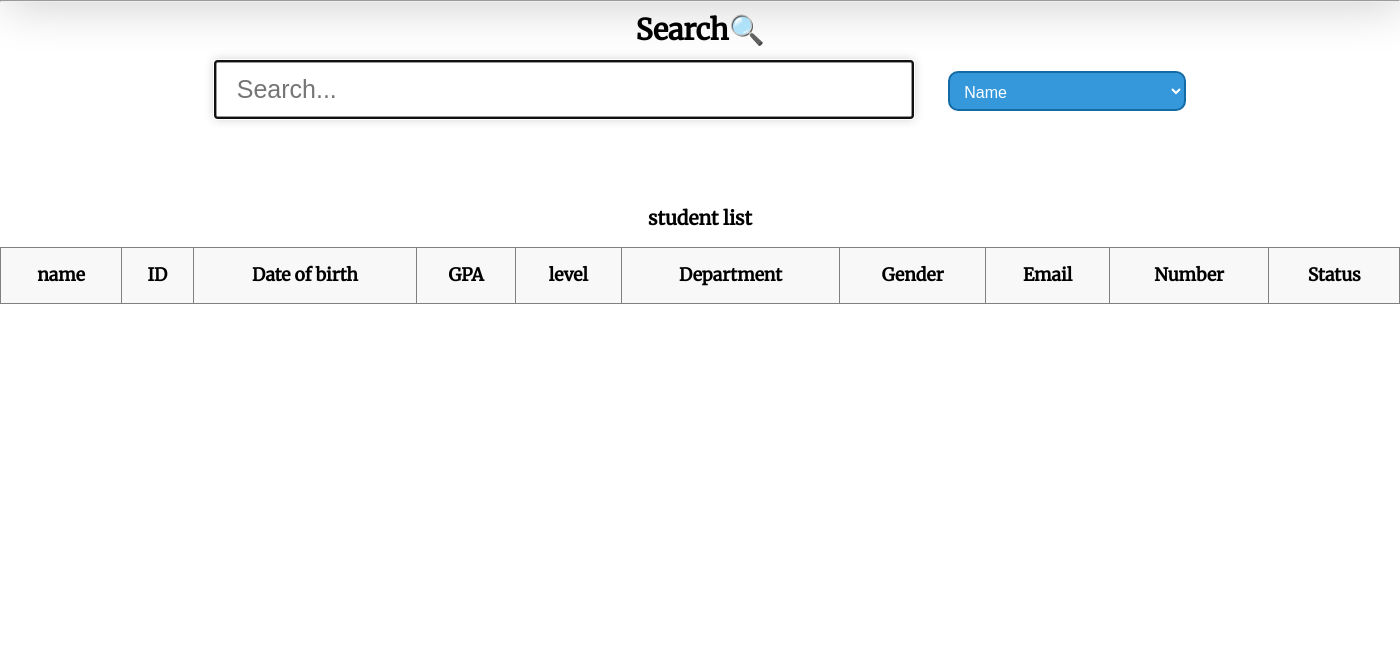
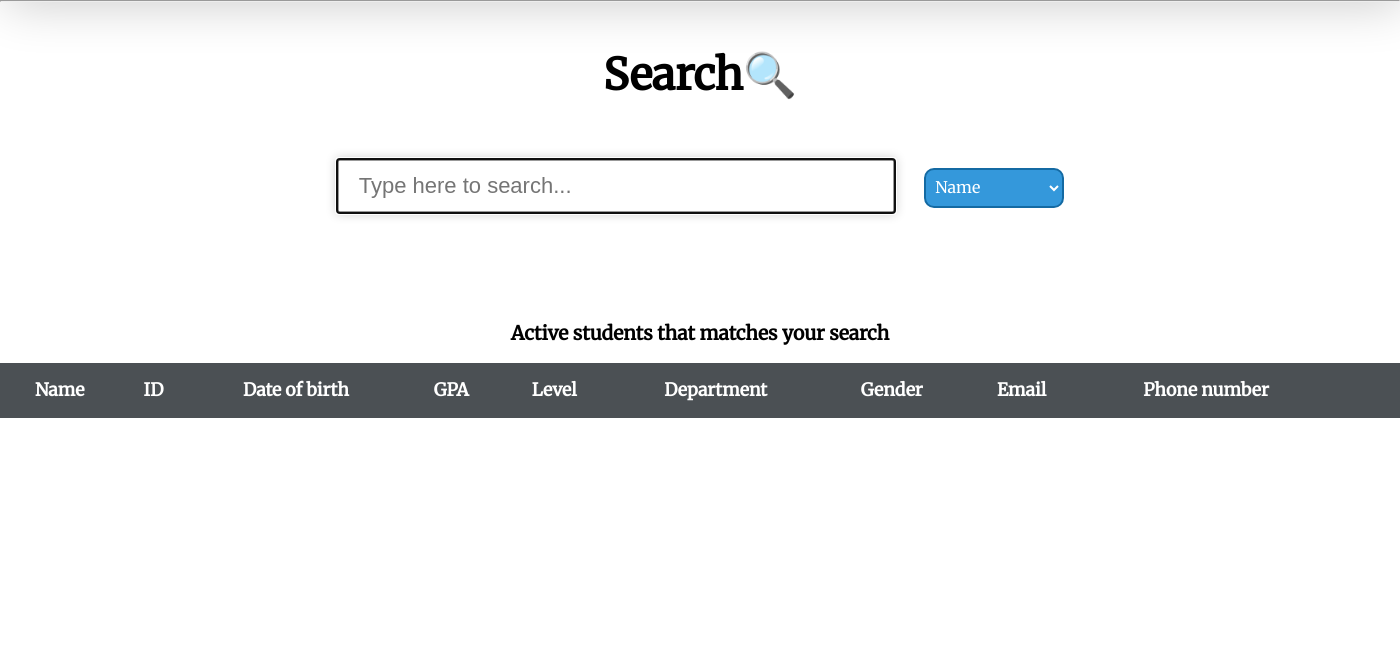
Before and after one commit to Dola1122/student_affairs_django, a Django app: template student_affairs_app/templates/html/search.html in a window 1400 px wide. Shown: the part 70-728 px from the top of the page. Run offline with Django 3.2, Linux system fonts and the light colour scheme; the template is opened without the code that fills it, so the values that code supplies are empty; some web fonts are replaced.

Commit message:
Search functionality in database & adding styles to search.html

```diff
--- a/student_affairs_app/static/css/styles.css
+++ b/student_affairs_app/static/css/styles.css
@@ -381,27 +381,56 @@ td {
 /*Sahar start*/
 
 #myInput {
-  width: 50%;
-  font-size: 25px;
+  font-size: 22px;
   padding: 12px 20px 12px 20px;
   border: 3px solid #999999;
   margin-bottom: 50px;
   margin-right: 20px;
   box-shadow: 0 0 10px rgba(0, 0, 0, 0.2);
   -moz-box-align: center;
+  width: 40%;
 }
 
 #searchType {
   height: 40px;
-  width: 17%;
-  padding: 10px 10px 10px 10px;
+  width: 10%;
+  /*padding: 10px 10px 10px 10px;*/
   border-radius: 10px;
   border-color: #146aa3;
   border-width: 2px;
   background-color: #3498db;
-  margin-left: 10px;
+  /*margin-left: 10px;*/
   color: #ffffff;
   font-size: 16px;
+  margin: 2px 0px 2px 4px;
+  font-family: 'Merriweather', serif;
+  padding: 2px 0px 2px 5px;
+}
+
+#searched {
+  border-collapse: collapse;
+  font-size: 0.9em;
+  min-width: 1400px;
+  margin: 50px 0 50px 0;;
+}
+
+#searchTableHead tr {
+  color: white;
+  background-color: #4b5054;
+  font-width: bold;
+}
+
+#searchTableBody {
+  font-weight: normal;
+}
+
+#searchTableBody tr {
+  border-bottom: 1px solid #dddddd;
+}
+
+#pageTitle {
+  font-size: 2.7rem;
+  margin: 30px 0px 40px 0px;
 }
 
 /*Sahar end*/
--- a/student_affairs_app/static/js/search.js
+++ b/student_affairs_app/static/js/search.js
@@ -1,76 +1,73 @@
 
-
-var arrDataStorage = JSON.parse(localStorage.getItem("arrDataStorage")) || [];
-
-const tableBody = document.getElementById("tableBodySearch")
-let index = 0;
-for (const student of arrDataStorage) {
-    const row = document.createElement('tr');
-    const nameCell = document.createElement('td');
-    const idCell = document.createElement('td');
-    const dobCell = document.createElement('td');
-    const gpaCell = document.createElement('td');
-    const levelCell = document.createElement('td');
-    const deptCell = document.createElement('td');
-    const genderCell = document.createElement('td');
-    const emailCell = document.createElement('td');
-    const phoneCell = document.createElement('td');
-    const statusCell = document.createElement('td');
-    var editButton = document.createElement("button");
-    var changeDepartmentButton = document.createElement("button");
-    var editCell = document.createElement("td");
-    var changeDepartmentCell = document.createElement("td");
-    editButton.setAttribute("onclick", `editfn(${index})`);
-    changeDepartmentButton.setAttribute("onclick", `depfn(${index})`);
-    index++;
-
-    nameCell.textContent = student.name;
-    idCell.textContent = student.IDnum;
-    dobCell.textContent = student.birthDate;
-    gpaCell.textContent = student.gpa;
-    levelCell.textContent = student.level;
-    deptCell.textContent = student.dep;
-    genderCell.textContent = student.gender;
-    emailCell.textContent = student.email;
-    phoneCell.textContent = student.mobile;
-    statusCell.textContent = student.status;
-    editButton.textContent = "Edit info";
-    changeDepartmentButton.textContent = "Edit Department";
-    editButton.classList.toggle("btn");
-    changeDepartmentButton.classList.toggle("btn");
-
-
-
-    // add row to table body
-    row.appendChild(nameCell);
-    row.appendChild(idCell);
-    row.appendChild(dobCell);
-    row.appendChild(gpaCell);
-    row.appendChild(levelCell);
-    row.appendChild(deptCell);
-    row.appendChild(genderCell);
-    row.appendChild(emailCell);
-    row.appendChild(phoneCell);
-    row.appendChild(statusCell);
-    row.appendChild(editCell);
-    row.appendChild(changeDepartmentCell);
-    editCell.appendChild(editButton);
-    editButton.id = "editButton";
-    changeDepartmentCell.appendChild(changeDepartmentButton);
-    changeDepartmentButton.id = "changeDepartmentButton";
-
-    tableBody.appendChild(row);
-
-    function editfn(index) {
-        window.location.href = "edit_student.html?index=" + index;
-    };
-
-
-    function depfn(index) {
-        window.location.href = "assign_department.html?index=" + index;
-    }
-
-}
+// const tableBody = document.getElementById("tableBodySearch")
+// let index = 0;
+// for (const student of arrDataStorage) {
+//     const row = document.createElement('tr');
+//     const nameCell = document.createElement('td');
+//     const idCell = document.createElement('td');
+//     const dobCell = document.createElement('td');
+//     const gpaCell = document.createElement('td');
+//     const levelCell = document.createElement('td');
+//     const deptCell = document.createElement('td');
+//     const genderCell = document.createElement('td');
+//     const emailCell = document.createElement('td');
+//     const phoneCell = document.createElement('td');
+//     const statusCell = document.createElement('td');
+//     var editButton = document.createElement("button");
+//     var changeDepartmentButton = document.createElement("button");
+//     var editCell = document.createElement("td");
+//     var changeDepartmentCell = document.createElement("td");
+//     editButton.setAttribute("onclick", `editfn(${index})`);
+//     changeDepartmentButton.setAttribute("onclick", `depfn(${index})`);
+//     index++;
+//
+//     nameCell.textContent = student.name;
+//     idCell.textContent = student.IDnum;
+//     dobCell.textContent = student.birthDate;
+//     gpaCell.textContent = student.gpa;
+//     levelCell.textContent = student.level;
+//     deptCell.textContent = student.dep;
+//     genderCell.textContent = student.gender;
+//     emailCell.textContent = student.email;
+//     phoneCell.textContent = student.mobile;
+//     statusCell.textContent = student.status;
+//     editButton.textContent = "Edit info";
+//     changeDepartmentButton.textContent = "Edit Department";
+//     editButton.classList.toggle("btn");
+//     changeDepartmentButton.classList.toggle("btn");
+//
+//
+//
+//     // add row to table body
+//     row.appendChild(nameCell);
+//     row.appendChild(idCell);
+//     row.appendChild(dobCell);
+//     row.appendChild(gpaCell);
+//     row.appendChild(levelCell);
+//     row.appendChild(deptCell);
+//     row.appendChild(genderCell);
+//     row.appendChild(emailCell);
+//     row.appendChild(phoneCell);
+//     row.appendChild(statusCell);
+//     row.appendChild(editCell);
+//     row.appendChild(changeDepartmentCell);
+//     editCell.appendChild(editButton);
+//     editButton.id = "editButton";
+//     changeDepartmentCell.appendChild(changeDepartmentButton);
+//     changeDepartmentButton.id = "changeDepartmentButton";
+//
+//     tableBody.appendChild(row);
+//
+//     function editfn(index) {
+//         window.location.href = "edit_student.html?index=" + index;
+//     };
+//
+//
+//     function depfn(index) {
+//         window.location.href = "assign_department.html?index=" + index;
+//     }
+//
+// }
 
 
 
@@ -99,7 +96,7 @@ column.addEventListener("change", function () {
 })
 
 const searchInput = document.getElementById("myInput");
-const tableBodysh = document.getElementById("tableBodySearch");
+const tableBodysh = document.getElementById("searchTableBody");
 
 searchInput.addEventListener("input", function () {
     let rows = tableBodysh.getElementsByTagName("tr")
--- a/student_affairs_app/templates/html/search.html
+++ b/student_affairs_app/templates/html/search.html
@@ -2,14 +2,16 @@
 <html lang="en">
 
 <head>
-    <meta charset="UTF-8">
-    <meta http-equiv="X-UA-Compatible" content="IE=edge">
-    <meta name="viewport" content="width=device-width, initial-scale=1.0">
-    <title>Search🔍</title>
+    <meta charset="UTF-8" />
+    <meta http-equiv="X-UA-Compatible" content="IE=edge" />
+    <meta name="viewport" content="width=device-width, initial-scale=1.0" />
+    <title>Search</title>
     <link
         href="https://fonts.googleapis.com/css2?family=Merriweather&family=Montserrat&family=Nabla&family=Sacramento&display=swap"
-        rel="stylesheet">
-    <link rel="stylesheet" href="../css/styles.css">
+        rel="stylesheet"
+    />
+    {% load static %}
+    <link rel="stylesheet" href="{% static 'css/styles.css' %}" />
 
 </head>
 
@@ -39,7 +41,8 @@
         <hr>
 
         <p>
-        <h1>Search🔍</h1>
+{#        <h1 id="pageTitle" style="font-size: 2.7rem; margin: 30px 0px 40px 0px;">Search🔍</h1>#}
+        <h1 id="pageTitle">Search🔍</h1>
         </p>
 
         <!-- <div>
@@ -47,7 +50,9 @@
         <button id="searchBtn">🔍</button>
     </div> -->
         <div>
-            <input type="text" id="myInput" placeholder="Search..." autofocus>
+{#            <input type="text" id="myInput" placeholder="Type here to search..." autofocus style="width: 40%; margin: auto;">#}
+            <input type="text" id="myInput" placeholder="Type here to search..." autofocus>
+{#            <select id="searchType" style="width: 10%; margin: 2px 0px 2px 4px; font-family: 'Merriweather', serif; padding: 2px 0px 2px 5px;">#}
             <select id="searchType">
                 <option value="name">Name</option>
                 <option value="id">ID</option>
@@ -56,62 +61,53 @@
         </div>
 
 
-        <table border="1" inputmode="html" class="table">
-            <caption class="tableName">student list</caption> <!--naming the table-->
-            <thead class="tableHead">
+{#        <table inputmode="html" id="searched" style="border-collapse: collapse; margin: 50px 0px 50px 0px; font-size: 0.9em; min-width: 1400px;">#}
+        <table inputmode="html" id="searched">
+            <caption class="tableName">Active students that matches your search</caption> <!--naming the table-->
+            <thead id="searchTableHead">
+{#                <tr style="background-color: #4b5054; color: white; font-width: bold;">#}
                 <tr>
-                    <td>name</td>
+                    <td>Name</td>
                     <td>ID</td>
                     <td>Date of birth</td>
                     <td>GPA</td>
-                    <td>level</td>
+                    <td>Level</td>
                     <td>Department</td>
                     <td>Gender</td>
                     <td>Email</td>
-                    <td>Number</td>
-                    <td>Status</td>
+                    <td>Phone number</td>
+                    <td></td>
+                    <td></td>
+{#                    <td>Status</td>#}
 
                 </tr>
             </thead>
-            <tbody id="tableBodySearch" class="tableList">
-                <!-- <tr>
-                <td>faraj Mohsen</td>
-                <td>2</td>
-                <td>2023-04-07</td>
-                <td>0.24</td>
-                <td>2</td>
-                <td>DS</td>
-                <td>Female</td>
-                <td>i.vmd77@gmail.com</td>
-                <td>+201158819399</td>
-                <td>inactive</td>
-            </tr>
-            <tr>
-                <td>hoo</td>
-                <td>1</td>
-                <td>1</td>
-                <td>3</td>
-                <td>2</td>
-                <td>2</td>
-                <td>male</td>
-                <td>1</td>
-                <td>1</td>
-                <td>1</td>
+{#            <tbody id="searchTableBody" style="font-weight: normal;">#}
+            <tbody id="searchTableBody">
+                {% for student in students %}
+                    {% if student.status == 'active' or student.status == 'Active' %}
+{#                        <tr style="border-bottom: 1px solid #dddddd">#}
+                        <tr>
+                            <td>{{ student.name }}</td>
+                            <td>{{ student.IDnum }}</td>
+                            <td>{{ student.birthDate }}</td>
+                            <td>{{ student.gpa }}</td>
+                            <td>{{ student.level }}</td>
+                            <td>{{ student.dep }}</td>
+                            <td>{{ student.gender }}</td>
+                            <td>{{ student.email }}</td>
+                            <td>{{ student.mobile }}</td>
+{#                            <td>{{ student.status }}</td>#}
+                            <td><a type="button" href="html/edit_student.html/{{ student.id }}" id="editButton" class="studentButtons">Edit</a></td>
+                            {% if student.dep == 'General' %}
+                                <td><a type="button" href="html/assign_department.html/{{ student.id }}" id="changeDepartmentButton" class="studentButtons">Assign department</a></td>
+                            {% else %}
+                                <td><a type="button" href="html/assign_department.html/{{ student.id }}" id="changeDepartmentButton" class="studentButtons">Change department</a></td>
+                            {% endif %}
 
-
-            </tr>
-            <tr>
-                <td>ali Mohsen</td>
-                <td>3</td>
-                <td>2023-04-06</td>
-                <td>0</td>
-                <td>1</td>
-                <td>IT</td>
-                <td>Male</td>
-                <td>i.vmd77@gmail.com</td>
-                <td>+201158819399</td>
-                <td>active</td>
-            </tr> -->
+                        </tr>
+                    {% endif %}
+                {% endfor %}
             </tbody>
         </table>
     </section>
@@ -126,8 +122,17 @@
         </ul>
     </footer>
 
-    <script src="../js/navbar.js"></script>
-    <script src="../js/search.js"></script>
+    <script>
+
+        let arrDataStorage = [];
+
+        {% for student in students %}
+            arrDataStorage.push(student);
+        {% endfor %}
+
+    </script>
+    <script src="{% static '/js/navbar.js' %}"></script>
+    <script src="{% static '/js/search.js' %}"></script>
 
 
 
--- a/student_affairs_app/urls.py
+++ b/student_affairs_app/urls.py
@@ -9,6 +9,6 @@ urlpatterns = [
     path('html/add_student.html',views.add_student,name='add_student'),
     path('html/search.html',views.search,name='search'),
     path('html/student_list.html',views.student_list,name='student_list'),
-    path('html/edit_student.html',views.edit_student,name='edit_student'),
-    path('html/assign_department.html',views.assign_department,name='assign_department'),
+    path('html/edit_student.html/<int:id>',views.edit_student,name='edit_student'),
+    path('html/assign_department.html/<int:id>',views.assign_department,name='assign_department'),
 ]
--- a/student_affairs_app/views.py
+++ b/student_affairs_app/views.py
@@ -130,4 +130,8 @@ def search(request):
   template = loader.get_template('html/search.html')
   return HttpResponse(template.render())
 
+def search(request):
+    students = Student.objects.all()
+    return render(request, 'html/search.html', {'students':students})
+
 ####################  Sahar End    ####################
```
Also changed, not shown: db.sqlite3.
